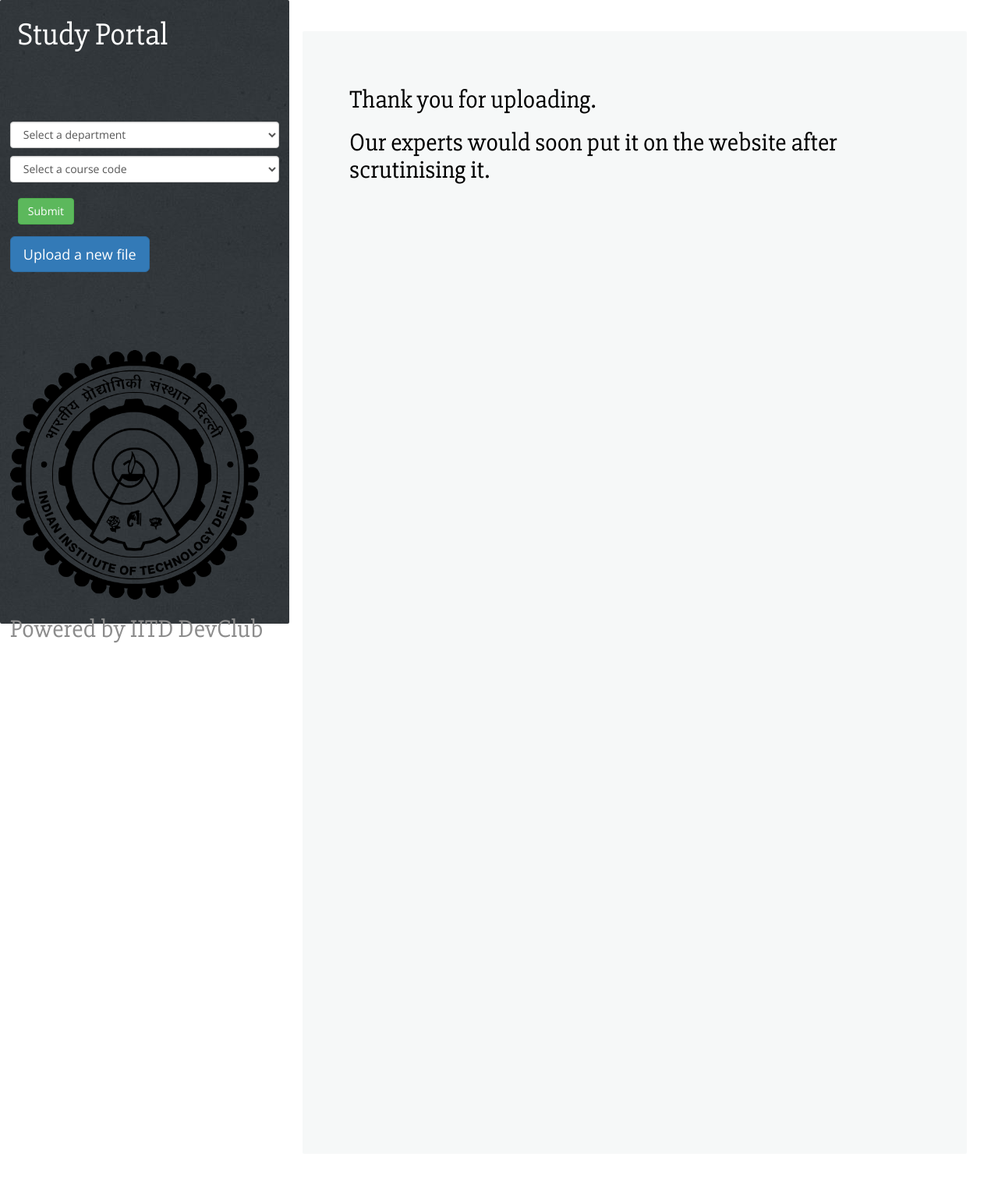
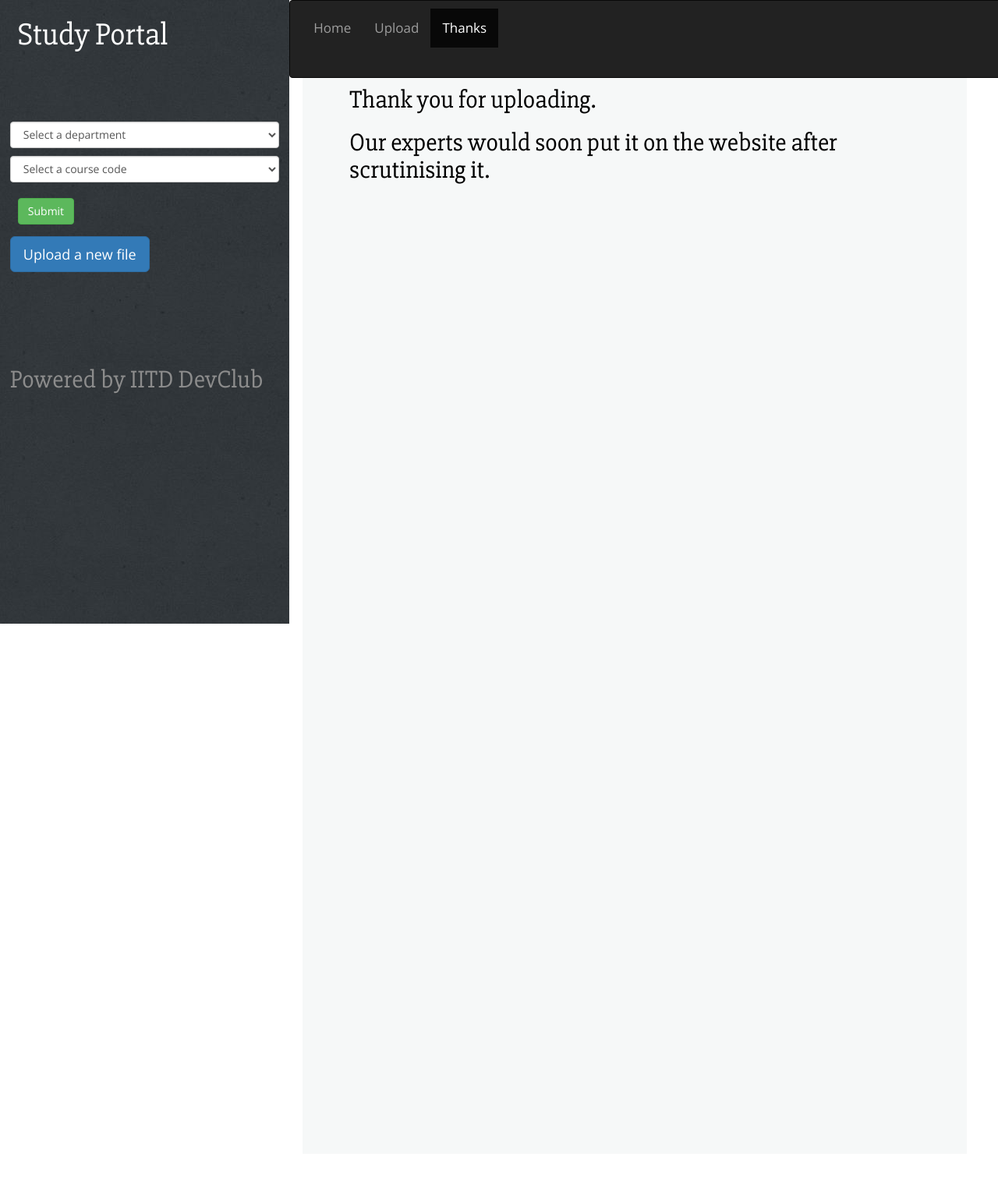
Before and after one commit to kabirtomer/studyportal, a Django app: page /studapp/thanks/ in a window 1280 px wide. Shown: the whole page at 78% size. Run offline with Django 3.2, Linux system fonts and the light colour scheme; some libraries are stand-ins or nearby versions.

Commit message:
added a sexy top navigation bar

```diff
--- a/StudyPortal/studapp/static/studapp/style.css
+++ b/StudyPortal/studapp/static/studapp/style.css
@@ -12,9 +12,10 @@ body{
 }
 .sidebar, .content{
     /*background: #333; Removed*/
+
     background-color: rgb(246, 248, 248);
-    border-radius: 2px;
-    border:px solid #777;
+    border-radius: none;
+    border:none;
 	background-repeat: repeat-y;
 
 }
@@ -37,7 +38,7 @@ body{
 	background-color: rgb(246, 248, 248);
     /* width: 630px; Removed*/
 	margin-left: 29% ;/* Added */
-	padding: 50px 5% 5% 5%;
+	padding: 50px 5% 5% 60px;
 	background-repeat: repeat-y;
 }
 
@@ -107,7 +108,7 @@ font-size: 16px;
 padding: 5px;
 }
 
-h2,h3 {
+h1,h2,h3 {
 color: rgb(0,0,0);
 font-family: 'Slabo 27px', serif;
 }
@@ -162,19 +163,19 @@ body {
   font-weight: 400;
 }
 .promos {
-  width: 800px;
+  width: 1050px;/* org 800 */
   margin: 0 auto;
   margin-top: 50px;
 }
 .promo {
-  width: 250px;
+  width: 350px;/* org 250 */
   background: #0F1012;
   color: #f9f9f9;
   float: left;
 	height: 289px;
 }
 .promo:hover{
-  transform: scale(1.2);
+  transform: scale(1.6);
   box-shadow: 0 0 4px 1px rgba(20, 20, 20, 0.8);
 }
 .deal {
@@ -188,11 +189,11 @@ body {
   font-size: 25px;
 }
 .deal span:last-of-type {
-  font-size: 15px;
+  font-size: 25px;
 }
 .promo .price {
   display: block;
-  width: 250px;
+  width: 350px;
   background: #292b2e;
   margin: 15px 0 10px 0;
   text-align: center;
@@ -201,23 +202,28 @@ body {
 }
 ul {
   display: block;
-  margin: 20px 0 10px 0;
+  margin: 10px 0 10px 0;
   padding: 0;
+	font-size: 17px;
   list-style-type: none;
   text-align: center;
   color: #999999;
+	height: 98px;
+	overflow: auto;
 }
 li {
   display: block;
   margin: 10px 0 0 0;
 }
 button {
+
   border: none;
   border-radius: 40px;
   background: #292b2e;
   color: #f9f9f9;
   padding: 10px 37px;
-  margin: 10px 0 20px 60px;
+  margin: 0px 0px 20px 110px;
+
 }
 .scale{
   transform: scale(1.2);
@@ -229,3 +235,29 @@ button {
 .scale .price {
   color: #64AAA4;
 }
+
+/****************scrollbar*/
+::-webkit-scrollbar {
+    width: 8px;
+
+}
+/* this one hides the scrollbar in ul but still scrollable*/
+ul::-webkit-scrollbar {
+	display: none;
+}
+
+/* Track */
+::-webkit-scrollbar-track {
+    /*-webkit-box-shadow: inset 0 0 6px rgba(0,0,0,0.8);*/
+    -webkit-border-radius: 10px;
+    background-color:#fff;
+    border-radius: 10px;
+}
+
+/* Handle */
+::-webkit-scrollbar-thumb {
+    -webkit-border-radius: 10px;
+    border-radius: 10px;
+    background:#666;
+    -webkit-box-shadow: inset 0 0 6px rgba(0,0,0,0.5);
+}
--- a/StudyPortal/studapp/templates/studapp/index.html
+++ b/StudyPortal/studapp/templates/studapp/index.html
@@ -11,8 +11,9 @@
 	<title>{% block title %}Home{% endblock %}</title>
 </head>
 <body>
+<!--******SIDEBAR********-->
   <div class="sidebar">
-	<a href="/studapp/"><h1>Study Portal</h1></a>
+	<a href="/studapp/"><h1 style="color:white">Study Portal</h1></a>
 	{% block sidebar %}
 
 
@@ -25,7 +26,7 @@
 		 <option value= {{ dept.id }}>{{ dept.dept }}</option>
 		 {% endfor %}
 	</select>
-<!-- We have to change so that the second list is dynamically updated based on first one -->
+	<!-- We have to change so that the second list is dynamically updated based on first one -->
 	<select class='form-control' name="course_code" form="course_with_code">
 		 <option value="0" selected="selected">Select a course code</option>
 		 {% for course in courses %}
@@ -38,17 +39,32 @@
 	<br></br>
 	<br></br>
 	<br></br>
-	<img src="{% static 'studapp/iitlogo.png' %}" alt="IITD Logo" height="320" width="320">
+	<!--<img src="{% static 'studapp/iitlogo.png' %}" alt="IITD Logo" height="320" width="320">-->
 	<h2 class="text-primary" style="color:#8c8c8c">Powered by IITD DevClub<h2>
   </div>
+<!--***************** SIDEBAR DONE ****************-->
+<!--***************** CONTENT ****************-->
+  <div class="content container">
 
-  <div class="content container">
-	{% block content %}
-
-
-
-
-<!--ADDITION-->
+<!--***************** NAVIGATION****************-->
+{% block navbar %}
+<nav class="navbar navbar-inverse" style="position:fixed;left:29%;top:0px;width:100%;">
+  <div class="container-fluid">
+    <!--<div class="navbar-header">
+      <a class="navbar-brand" href="#">WebSiteName</a>
+    </div>-->
+    <ul class="nav navbar-nav">
+      <li class="active"><a href="/studapp/">Home</a></li>
+      <!--<li><a href="#">Page 1</a></li>
+      <li><a href="#">Page 2</a></li>
+      <li><a href="#">Page 3</a></li>-->
+    </ul>
+  </div>
+</nav>
+{% endblock %}
+<!--***************** NAVIGATION BAR DONE ****************-->
+{% block content %}
+<!--CSS cards for courses-->
 {% for dept in departments %}
 <div class="promos">
 
@@ -71,53 +87,11 @@
 </div>
 {% endfor %}
 
-<!--<div class="promos">
-	<div class="promo">
-  		<div class="deal">
-   			 <span>Premium</span>
-    			<span>This is really a good deal!</span>
-  		</div>
-  		<span class="price">$79</span>
-  			<ul class="features">
-  				  <li>Some great feature</li>
-  				  <li>Another super feature</li>
-  				  <li>And more...</li>
- 			 </ul>
- 		 <button>Sign up</button>
-	</div>
-	<div class="promo">
- 		 <div class="deal">
-  			  <span>Plus</span>
-  			  <span>This is really a good deal!</span>
- 		 </div>
- 			 <span class="price">$89</span>
- 			 <ul class="features">
-  				  <li>Some great feature</li>
-  				  <li>Another super feature</li>
-  				  <li>And more...</li>
 
-			  </ul>
-		  <button>Sign up</button>
-	</div>
 
-	<div class="promo" style='margin-left:0px'>
-  		<div class="deal">
-   			 <span>Basic</span>
-  	 		 <span>Basic membership</span>
-  		</div>
- 			 <span class="price">$69</span>
-  				<ul class="features">
-  				  <li>Choose the </li>
-  				  <li>We need moneyy</li>
-  				  <li>And more...</li>
- 				 </ul>
- 		 <button>Sign up</button>
-		</div>
-</div> -->
-<!--ADDITION-->
 
 	<!--<h1 style="font-family:Monotype Corsiva">All Courses</h1>-->
-	<!--{% for dept in departments %}
+	<!--{% for dept in departments %}   THIS WAS THE ORIGINAL TABULAR REPRESENTATION. SAD FOR IT ITS no MORE
 		<table>
 			<tr>
 				<th>{{ dept.dept }}</th>
@@ -130,6 +104,7 @@
 			<br /></table>
 	{% endfor %}-->
 	{% endblock %}
+<!--*********CONTENT DONE**********-->
  </div>
 	<script src="https://code.jquery.com/jquery-3.1.0.min.js"></script>
 	<script src="{% static 'studapp/jscript.js' %}"></script>
--- a/StudyPortal/studapp/templates/studapp/index_old.html
+++ /dev/null
@@ -1,4 +0,0 @@
-<!-- This is just a debug file -->
-
-<h1>{{x}}</h1>
-<h1>{{y}}</h1>
--- a/StudyPortal/studapp/templates/studapp/thanks.html
+++ b/StudyPortal/studapp/templates/studapp/thanks.html
@@ -1,6 +1,20 @@
 {% extends 'studapp/index.html' %}
 {%block title%}Thanks{% endblock %}
-
+{% block navbar %}
+<nav class="navbar navbar-inverse" style="position:fixed;left:29%;top:0px;width:100%;">
+  <div class="container-fluid">
+    <!--<div class="navbar-header">
+      <a class="navbar-brand" href="#">WebSiteName</a>
+    </div>-->
+    <ul class="nav navbar-nav">
+      <li><a href="/studapp/">Home</a></li>
+      <li><a href="/studapp/upload/">Upload</a></li>
+      <li class='active'><a href="/studapp/thanks/">Thanks</a></li>
+      <!--<li><a href="#">Page 3</a></li>-->
+    </ul>
+  </div>
+</nav>
+{% endblock %}
 {% block content %}
 <h2>Thank you for uploading.</h2>
 <h2> Our experts would soon put it on the website after scrutinising it.</h2>
--- a/StudyPortal/studapp/templates/studapp/upload.html
+++ b/StudyPortal/studapp/templates/studapp/upload.html
@@ -4,6 +4,9 @@
 {%block title%}Upload a new file{% endblock %}
 
 {% block content %}
+<br><br />
+<br><br />
+<br><br />
 <h2>Upload a New File</h2>
 <br />
 <form action="/studapp/upload/">
```
Also changed, not shown: StudyPortal/studapp/templates/studapp/get_course_codes.html (+18 -2 lines), StudyPortal/studapp/templates/studapp/get_papers.html (+15 -0 lines), StudyPortal/studapp/templates/studapp/model_form_upload.html (+17 -2 lines), StudyPortal/db.sqlite3, 2 other files.
